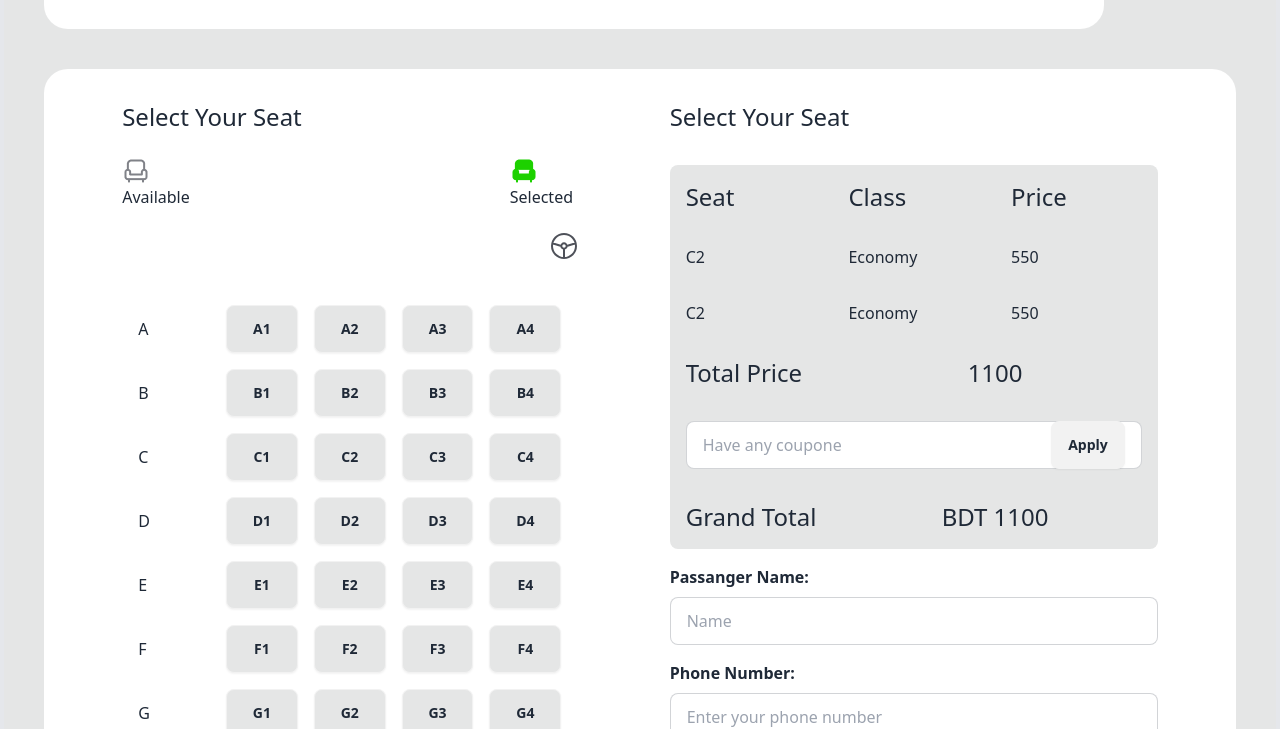
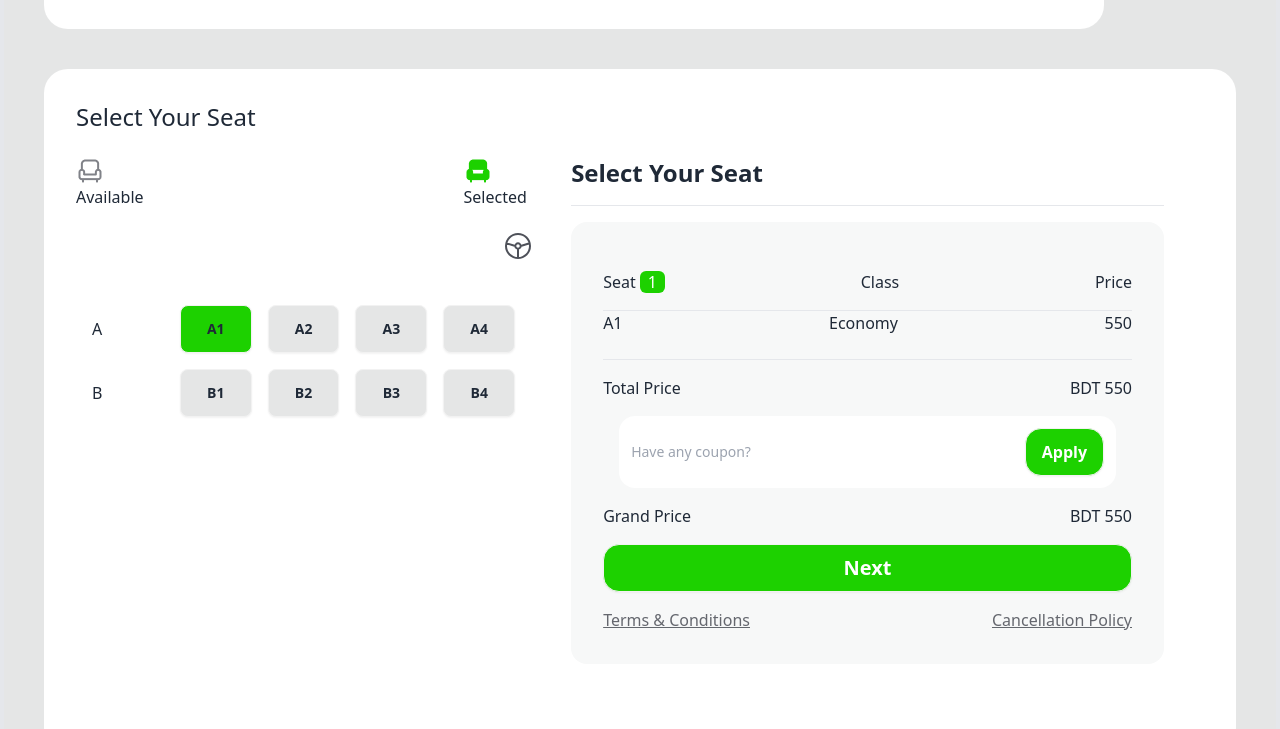
Before and after one commit to Asikkhan48/Assignment-5__Bus__Tickting, a plain HTML site: page index.html in a window 1280 px wide. Both pictures are taken after a click on the element "A1". Shown: the part 1870-2599 px from the top of the page. Drawn offline with nearby package versions, Linux system fonts and the light colour scheme.

Commit message:
final touch

```diff
--- a/index.html
+++ b/index.html
@@ -4,6 +4,7 @@
     <meta charset="UTF-8" />
     <meta name="viewport" content="width=device-width, initial-scale=1.0" />
     <title>Bus Ticket</title>
+    <link rel="stylesheet" href="style.css">
 
     <!-- Tailwind CSS -->
     <link
@@ -17,7 +18,7 @@
     <link rel="stylesheet" href="style.css" />
   </head>
 
-  <body>
+  <body class="font-raleway">
     <main>
       <!-- Nav-Bare -->
       <nav>
@@ -175,9 +176,10 @@
                   </div>
                 </div>
 
+                <!-- Change Part Seat-->
                 <div>
                   <a class="btn text-2xl text-[#1DD100] font-semibold"
-                    >40 Seats left
+                    ><span id="total-seat">8</span> Seats Left</button>
                     <img src="images/seat-green.png" alt="" />
                   </a>
                 </div>
@@ -244,146 +246,87 @@
 
             <!-- Seat Plane -->
 
-            <div class="mother-seat grid grid-cols-5 gap-4 mt-6 rounded-lg p-4 text-center text-1xl">
+            <div id="busseats" class="mother-seat grid grid-cols-5 gap-4 mt-6 rounded-lg p-4 text-center text-1xl">
 
               <div class="flex items-center">A</div>
-              <div class="btn bg-base-300">A1</div>
-              <div class="btn bg-base-300">A2</div>
-              <div class="btn bg-base-300">A3</div>
-              <div class="btn bg-base-300">A4</div>
+              <div id="A1" class="btn tic-btn bg-base-300">A1</div>
+              <div id="A2" class="btn tic-btn bg-base-300">A2</div>
+              <div id="A3" class="btn tic-btn bg-base-300">A3</div>
+              <div id="A4" class="btn tic-btn bg-base-300">A4</div>
 
               <div class="flex items-center">B</div>
-              <div class="btn bg-base-300">B1</div>
-              <div class="btn bg-base-300">B2</div>
-              <div class="btn bg-base-300">B3</div>
-              <div class="btn bg-base-300">B4</div>
-
-              <div class="flex items-center">C</div>
-              <div class="btn bg-base-300">C1</div>
-              <div class="btn bg-base-300">C2</div>
-              <div class="btn bg-base-300">C3</div>
-              <div class="btn bg-base-300">C4</div>
-
-              <div class="flex items-center">D</div>
-              <div class="btn bg-base-300">D1</div>
-              <div class="btn bg-base-300">D2</div>
-              <div class="btn bg-base-300">D3</div>
-              <div class="btn bg-base-300">D4</div>
-
-              <div class="flex items-center">E</div>
-              <div class="btn bg-base-300">E1</div>
-              <div class="btn bg-base-300">E2</div>
-              <div class="btn bg-base-300">E3</div>
-              <div class="btn bg-base-300">E4</div>
-
-              <div class="flex items-center">F</div>
-              <div class="btn bg-base-300">F1</div>
-              <div class="btn bg-base-300">F2</div>
-              <div class="btn bg-base-300">F3</div>
-              <div class="btn bg-base-300">F4</div>
-
-              <div class="flex items-center">G</div>
-              <div class="btn bg-base-300">G1</div>
-              <div class="btn bg-base-300">G2</div>
-              <div class="btn bg-base-300">G3</div>
-              <div class="btn bg-base-300">G4</div>
-
-              <div class="flex items-center">H</div>
-              <div class="btn bg-base-300">H1</div>
-              <div class="btn bg-base-300">H2</div>
-              <div class="btn bg-base-300">H3</div>
-              <div class="btn bg-base-300">H4</div>
+              <div id="B1" class="btn tic-btn bg-base-300">B1</div>
+              <div id="B2" class="btn tic-btn bg-base-300">B2</div>
+              <div id="B3" class="btn tic-btn bg-base-300">B3</div>
+              <div id="B4" class="btn tic-btn bg-base-300">B4</div>
 
 
-              <div class="flex items-center">I</div>
-              <div class="btn bg-base-300">I1</div>
-              <div class="btn bg-base-300">I2</div>
-              <div class="btn bg-base-300">I3</div>
-              <div class="btn bg-base-300">I4</div>
-
-              <div class="flex items-center">J</div>
-              <div class="btn bg-base-300">J1</div>
-              <div class="btn bg-base-300">J2</div>
-              <div class="btn bg-base-300">J3</div>
-              <div class="btn bg-base-300">J4</div>
 
             </div>
 
           </div>
 
+            <!-- New Seat Price-->
 
+            <div class="flex flex-1 p-10 mb-4">
+              <div class="w-full">
+                  <h3 class="my-4 flex w-full font-raleway font-semibold text-2xl">Select Your Seat</h3>
+                  <hr>
+                  <div class="bg-[#F7F8F8] p-8 mt-4 rounded-2xl">
+                      <div class="flex justify-between font-inter font-medium text-base items-center my-4">
+                          <h4>Seat <span id="cart-count" class="bg-[#1DD100] text-white px-2 rounded-md">0</span></h4>
+                          <h4>Class</h4>
+                          <h4>Price</h4>
+                      </div>
+                      <hr>
+                      <div id="cart-container" class="min-h-10 flex flex-col">
+                          <!-- selected container -->
+                      </div>
+                      <hr class="hr-total">
+                      <div class=" flex justify-between font-inter font-medium text-base items-center my-4">
+                          <h4>Total Price</h4>
+                          <h4>BDT <span id="total-cost">0</span></h4>
+                      </div>
+                      <div id="coupon-input" class="bg-white flex justify-between mx-4 p-3 rounded-2xl">
+                          <input id="coupon-text" class="font-inter font-normal text-sm text-[#03071266]" type="text" placeholder="Have any coupon?">
+                          <button onclick="activateCoupon()" class="btn bg-[#1DD100] rounded-2xl font-inter text-base font-semibold text-white">Apply</button>
+                      </div>
+                      <div class="my-4 flex justify-between font-inter font-medium text-base items-center">
+                          <h4>Grand Price</h4>
+                          <h4>BDT <span id="grand-total">0</span></h4>
+                      </div>
+                      <div>
+                          <button onclick="my_modal_2.showModal()"  id="next-btn" class="btn bg-[#1DD100] rounded-2xl font-raleway text-xl font-extrabold mb-4 text-white w-full">Next</button>
+                      </div>
+                      <div class="flex justify-between font-inter font-normal text-base text-[#03071299] underline">
+                          <p>Terms & Conditions</p>
+                          <p>Cancellation Policy</p>
+                      </div>
+                  </div>
+              </div>
+          </div>
 
-          <!-- seat Price part -->
-          <div>
-             <p class="text-2xl font-medium">Select Your Seat</p>
+      </div>
 
-             <!-- seat Class -->
-             <div class="grid grid-cols-3 gap-8 bg-base-300 p-4 mt-8 rounded-lg">
+  </section>
 
-              <div class="text-2xl font-medium">Seat</div>
-              <div class="text-2xl font-medium">Class</div>
-              <div class="text-2xl font-medium">Price</div>
-
-              <div>C2</div>
-              <div>Economy</div>
-              <div>550</div>
-
-              <div>C2</div>
-              <div>Economy</div>
-              <div>550</div>
-
-              <div class="text-2xl font-medium">Total Price</div>
-              <div class="col-span-2 text-2xl text-center font-medium">1100</div>
-
-              <div class="col-span-3">
-                <label class="input input-bordered flex items-center gap-2">
-                  <input type="text" class="grow w-full" placeholder="Have any coupone" />
-                  <button class="btn justify-end">Apply</button>
-                </label>
-              </div>
-
-              <div class="text-2xl font-medium">Grand Total</div>
-              <div class="col-span-2 text-2xl text-center font-medium">BDT 1100</div>
-
-
-             </div>
-
-             <div class="mt-4">
-              <p class="font-semibold mb-2">Passanger Name:</p>
-              <label class="input input-bordered flex items-center gap-2">
-                <input type="text" class="w-full" placeholder="Name" />
-              </label>
-             </div>
-
-
-             <div class="mt-4">
-              <p class="font-semibold mb-2">Phone Number:</p>
-              <label class="input input-bordered flex items-center gap-2">
-                <input type="number" class="w-full" placeholder="Enter your phone number" />
-              </label>
-             </div>
-
-
-             <div class="mt-4">
-              <p class="font-semibold mb-2">Email id:</p>
-              <label class="input input-bordered flex items-center gap-2">
-                <input type="email" class="w-full" placeholder="Enter your email" />
-              </label>
-             </div>
-
-             <div>
-              <button class="btn bg-green-500 w-full mt-4 text-2xl">Next</button>
-             </div>
-
-             <div class="grid grid-cols-2 mt-4">
-              <div><u>Terms and Conditions</u></div>
-              <div><u>Cancellation Policy</u></div>
-             </div>
-
-          </div>
 
         </div>
       </section>
+
+      <!-- Modal -->
+       <dialog id="my_modal_2" class="modal">
+        <div class="modal-box  flex flex-col justify-center items-center p-14  gap-5 ">
+            <img style="width: 100px;" src="images/success.png" alt="">
+          <h3 class="font-roboto text-2xl font-bold text-center text-[#27AE60]">Success</h3>
+          <h3 class="font-roboto text-lg font-bold text-[#4A4A4A] text-center">Thank you for Booking Our Bus Seats. We are working hard to find the best service and deals for you. </h3>
+          <p class="py-4 text-lg text-[#4A4A4A]">Shortly you will find a confirmation on your email.</p>
+          <button onclick="closeModal()"  id="continue-btn" class="btn bg-[#27AE60] rounded-2xl font-raleway text-xl font-extrabold mb-4 text-white w-[75%]">Continue</button>
+        </div>
+        <form method="dialog" class="modal-backdrop">
+          <button>close</button>
+        </form>
+      </dialog>
 
       <!-- footer -->
       <section>
@@ -406,5 +349,6 @@
         </footer>
       </section>
     </main>
+    <script src="script/script.js"></script>
   </body>
 </html>
--- a/script/script.js
+++ b/script/script.js
@@ -0,0 +1,96 @@
+const allBtn = document.getElementsByClassName("tic-btn");
+let count = 0;
+
+let count2 = getInnerTextValue("total-seat");
+for (const btn of allBtn) {
+  btn.addEventListener("click", function (e) {
+    // validation of max 4 tickets
+    if (count >= 4){
+        return alert("You can buy only 4 tickets.");
+    }
+    count = count + 1;
+    setInnerText("cart-count", count);
+    count2 = count2 - 1;
+    setInnerText("total-seat", count2);
+    // append the seat number on right cart
+    const seatNumber = e.target.innerText;
+    console.log(seatNumber);
+    const selectedContainer = document.getElementById("cart-container");
+    const li = document.createElement("li");
+    const seatName = document.createElement("p");
+    seatName.innerText = seatNumber;
+    const seatClass = document.createElement("p");
+    seatClass.innerText = "Economy";
+    const seatPrice = document.createElement("p");
+    seatPrice.innerText = "550";
+    li.appendChild(seatName);
+    li.appendChild(seatClass);
+    li.appendChild(seatPrice);
+    selectedContainer.appendChild(li);
+    selectedContainer.appendChild(document.createElement("br"));
+    // adding background color on the selected button
+    e.target.style.backgroundColor = "#1DD100";
+
+    //total price update
+    totalCost("total-cost", parseInt(seatPrice));
+    // grand total update
+    totalCost("grand-total", parseInt(seatPrice));
+    // disable button after selection
+    e.target.disabled = true;
+  });
+}
+
+// coupon activation
+function activateCoupon(){
+    const couponInput = document.getElementById('coupon-input');
+    const couponText = document.getElementById('coupon-text');
+    const coupon = couponText.value;
+    const costTotal = document.getElementById('total-cost').innerText;
+    let costTotalValue = parseInt(costTotal);
+    const grandTotal = document.getElementById('grand-total').innerText;
+    let grandTotalValue = parseInt(grandTotal);
+    console.log(grandTotalValue);
+
+    if (coupon === "NEW15"){
+        const discount = costTotalValue * 15 / 100;
+        grandTotalValue = costTotalValue - discount;
+        setInnerText('grand-total', grandTotalValue);
+        couponInput.classList.add('hidden');
+        return;
+    }
+    else if (coupon === "Couple 20"){
+        const discount = costTotalValue * 20 / 100;
+        grandTotalValue = costTotalValue - discount;
+        setInnerText('grand-total', grandTotalValue);
+        return;
+    }
+    else{
+        grandTotalValue = costTotalValue;
+        setInnerText('grand-total', grandTotalValue);
+        return;
+    }
+}
+
+// total & grand total
+function totalCost(id) {
+  const totalCost = getInnerTextValue(id);
+  const sum = totalCost + 550;
+  setInnerText(id, sum);
+}
+
+function getInnerTextValue(id) {
+  const element = document.getElementById(id);
+  const elementText = element.innerText;
+  const elementvalue = parseInt(elementText);
+  return elementvalue;
+}
+
+function setInnerText(id, value) {
+  document.getElementById(id).innerText = value;
+}
+
+// modal close
+function closeModal() {
+    const modal = document.getElementById("my_modal_2");
+    modal.close();
+}
--- a/style.css
+++ b/style.css
@@ -4,3 +4,11 @@
 .font-raleway {
     font-family: "Raleway", sans-serif;
   }
+
+
+  li{
+    display: flex;
+    justify-content: space-between;
+    list-style: none;
+    gap: 150px;
+}
```
